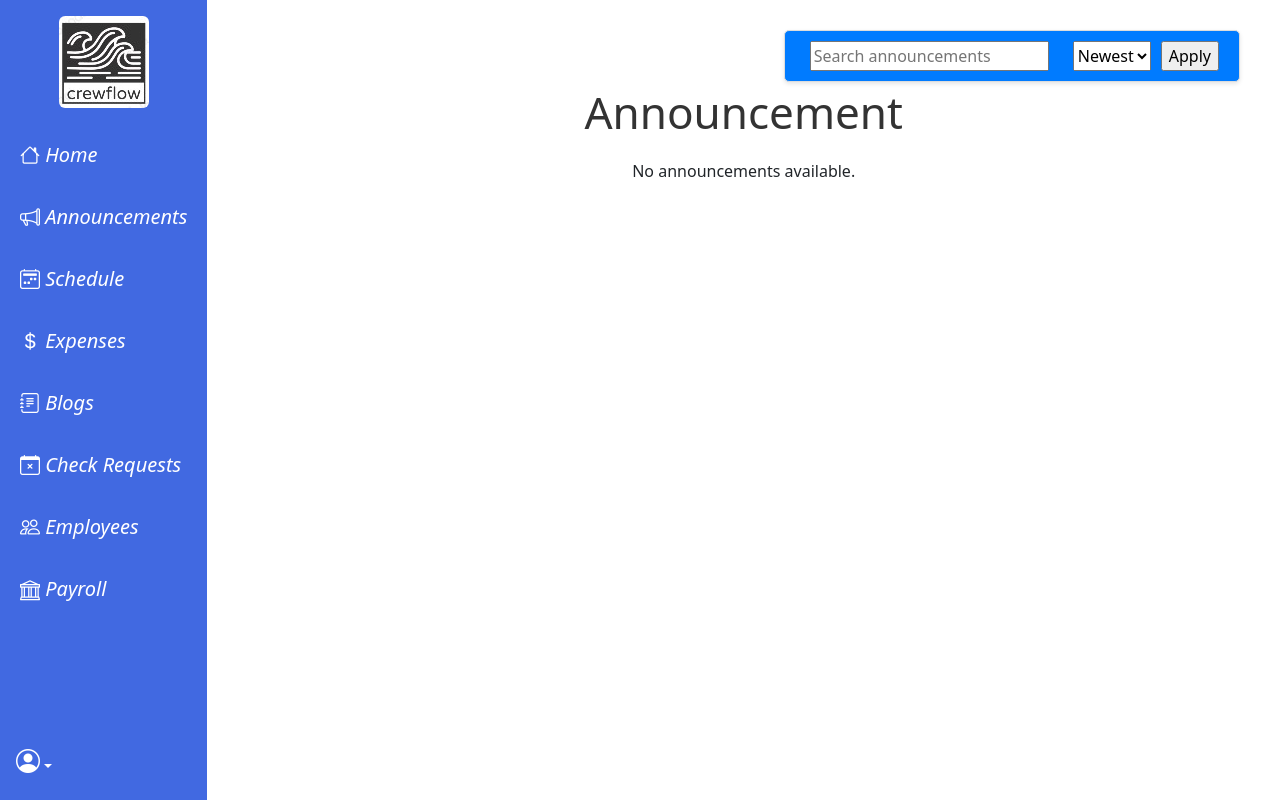
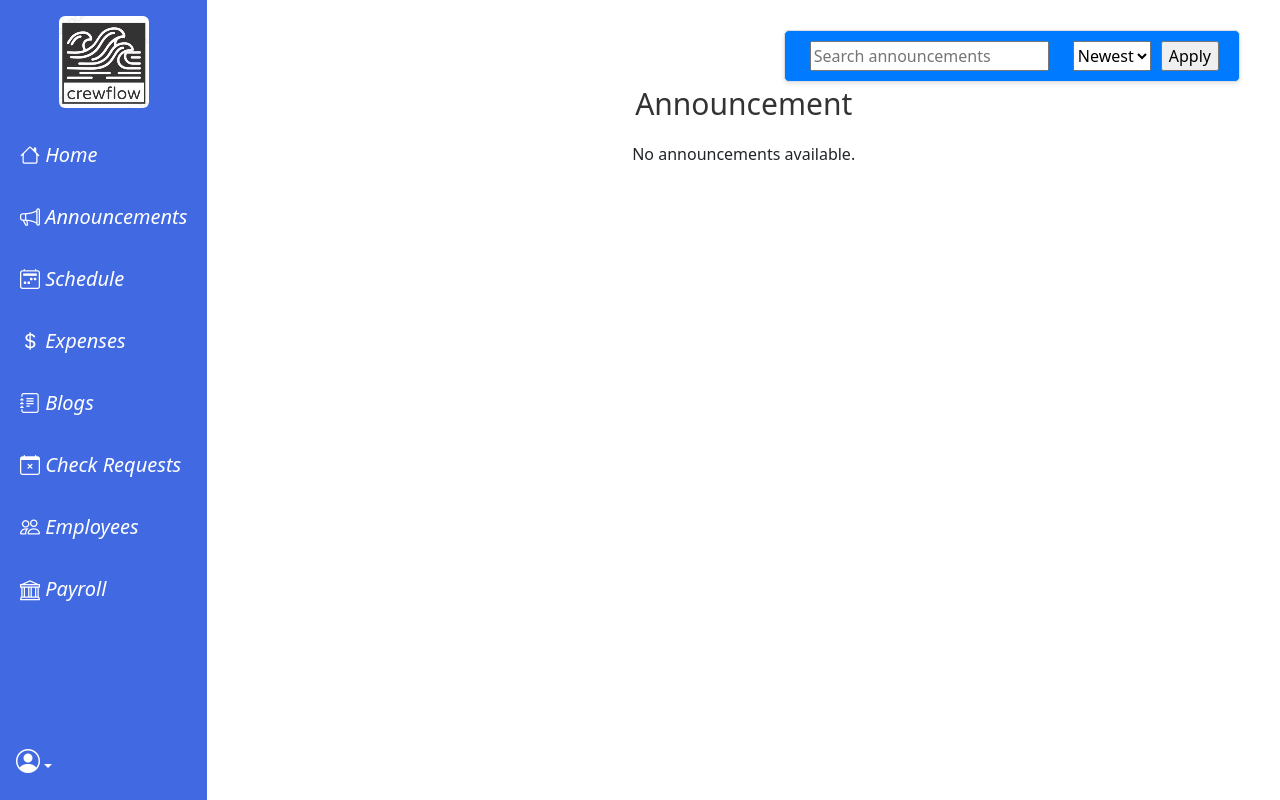
Before and after one commit to woodymorrice/crewflow, a Django app: template main/templates/main/announcement.html in a window 1280 px wide. Run offline with Django 3.2, Linux system fonts and the light colour scheme; the template is opened without the code that fills it, so the values that code supplies are empty; some libraries are stand-ins or nearby versions.

Commit message:
change header size

```diff
--- a/main/templates/main/announcement.html
+++ b/main/templates/main/announcement.html
@@ -135,7 +135,7 @@
 }
 
 .announcement-heading {
-    font-size: 44px;
+    font-size: 30px;
     color: #333;
     margin-bottom: 20px;
 }
--- a/main/templates/main/expense_reports.html
+++ b/main/templates/main/expense_reports.html
@@ -33,7 +33,7 @@
     <style>
     /* Place this CSS in your external stylesheet or within a <style> tag in the head of your HTML document */
     .heading {
-    font-size: 44px;
+    font-size: 30px;
     color: #333;
     margin-bottom: 20px;
         text-align: center;
```
